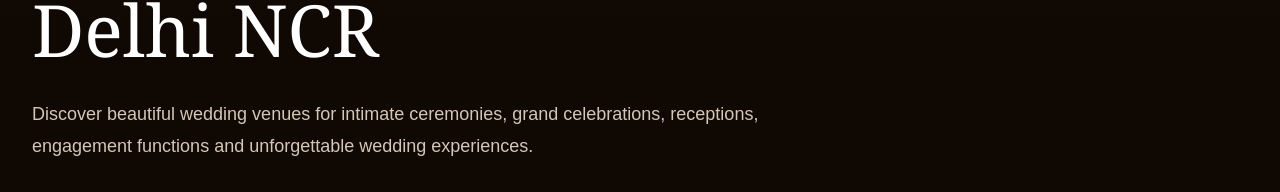
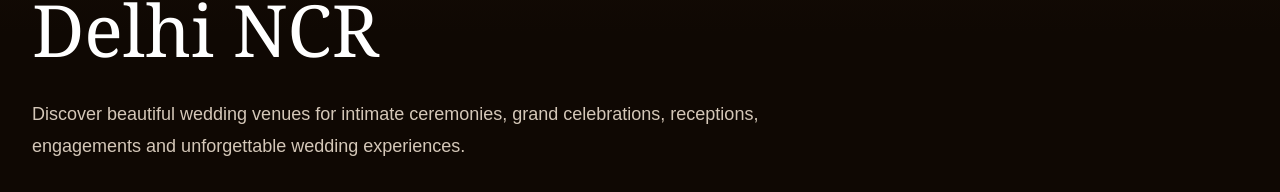
Before and after one commit to bymahiwork-prog/effortless-events, a Next.js app: page /weddings in a window 1280 px wide. Shown: the part 258-450 px from the top of the page. Built offline with nearby package versions, Linux system fonts and the light colour scheme; no server answers; the database is empty.

Commit message:
Update page.js

```diff
--- a/app/weddings/page.js
+++ b/app/weddings/page.js
@@ -83,7 +83,7 @@ const Weddings = () => {
 
             <p className="text-[#B8AFA5] mt-3">
               Please wait while we load our latest
-              wedding venue listings.
+              wedding listings.
             </p>
 
           </div>
@@ -129,8 +129,8 @@ const Weddings = () => {
             <p className="text-[#D4C7B8] text-base md:text-lg leading-8 mt-6 max-w-3xl">
               Discover beautiful wedding venues for
               intimate ceremonies, grand celebrations,
-              receptions, engagement functions and
-              unforgettable wedding experiences.
+              receptions, engagements and unforgettable
+              wedding experiences.
             </p>
 
             <div className="mt-8 flex flex-wrap gap-4">
@@ -385,7 +385,7 @@ const Weddings = () => {
 
 
       {/* =========================================
-          WHY CHOOSE WEDDING VENUES
+          WHY WEDDING VENUES
       ========================================= */}
 
       <section className="border-t border-[#2A2118] bg-[#120B05]">
@@ -405,8 +405,8 @@ const Weddings = () => {
             <p className="text-[#B8AFA5] leading-8 mt-5">
               From intimate ceremonies to grand wedding
               celebrations, our wedding venue collection
-              gives you the flexibility, space and
-              ambience to create your special day your way.
+              gives you the flexibility, space and ambience
+              to create your special day your way.
             </p>
 
           </div>
@@ -483,7 +483,6 @@ const Weddings = () => {
 
         </div>
 
-
         <div className="w-full">
 
           <div
```
